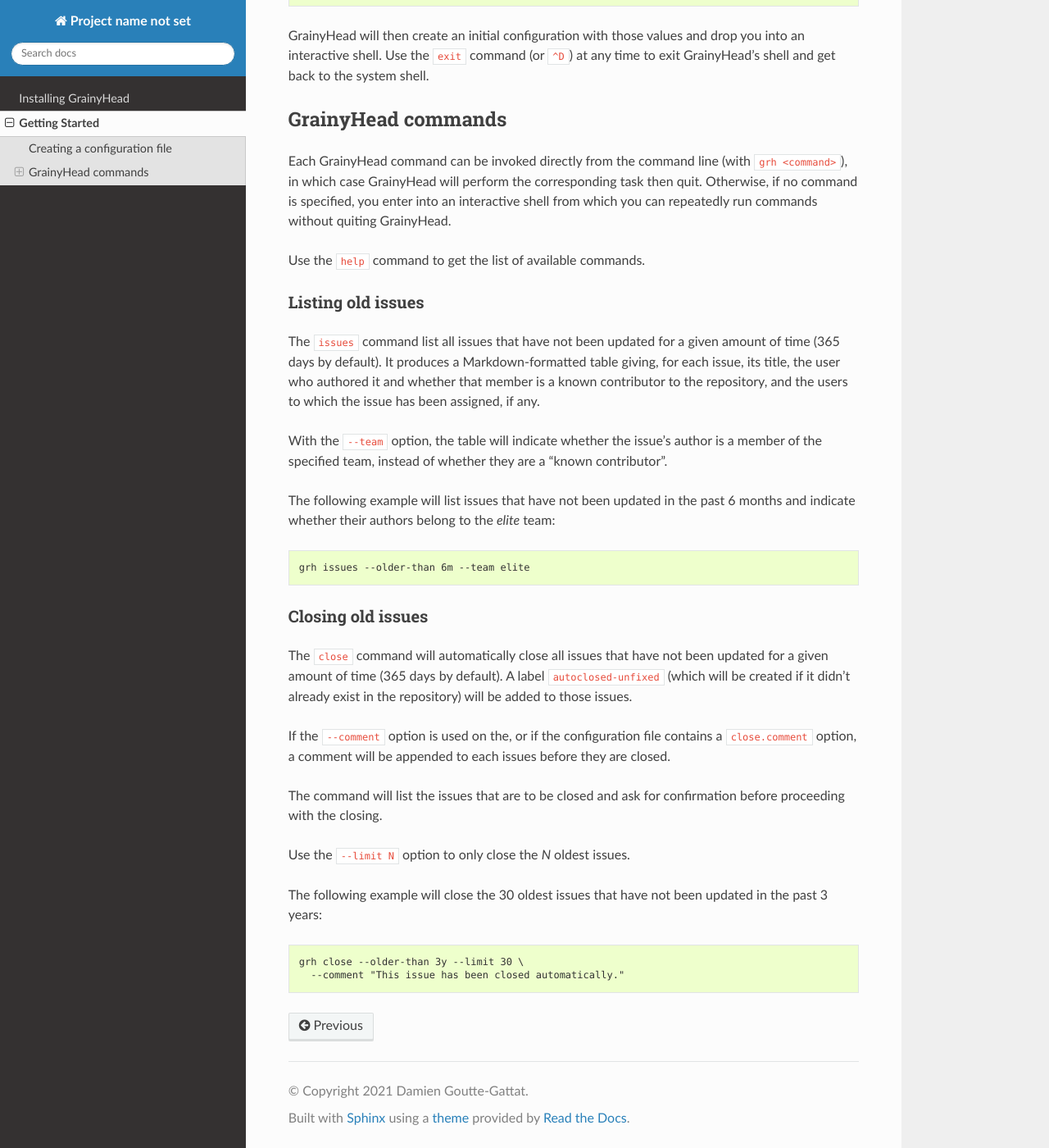
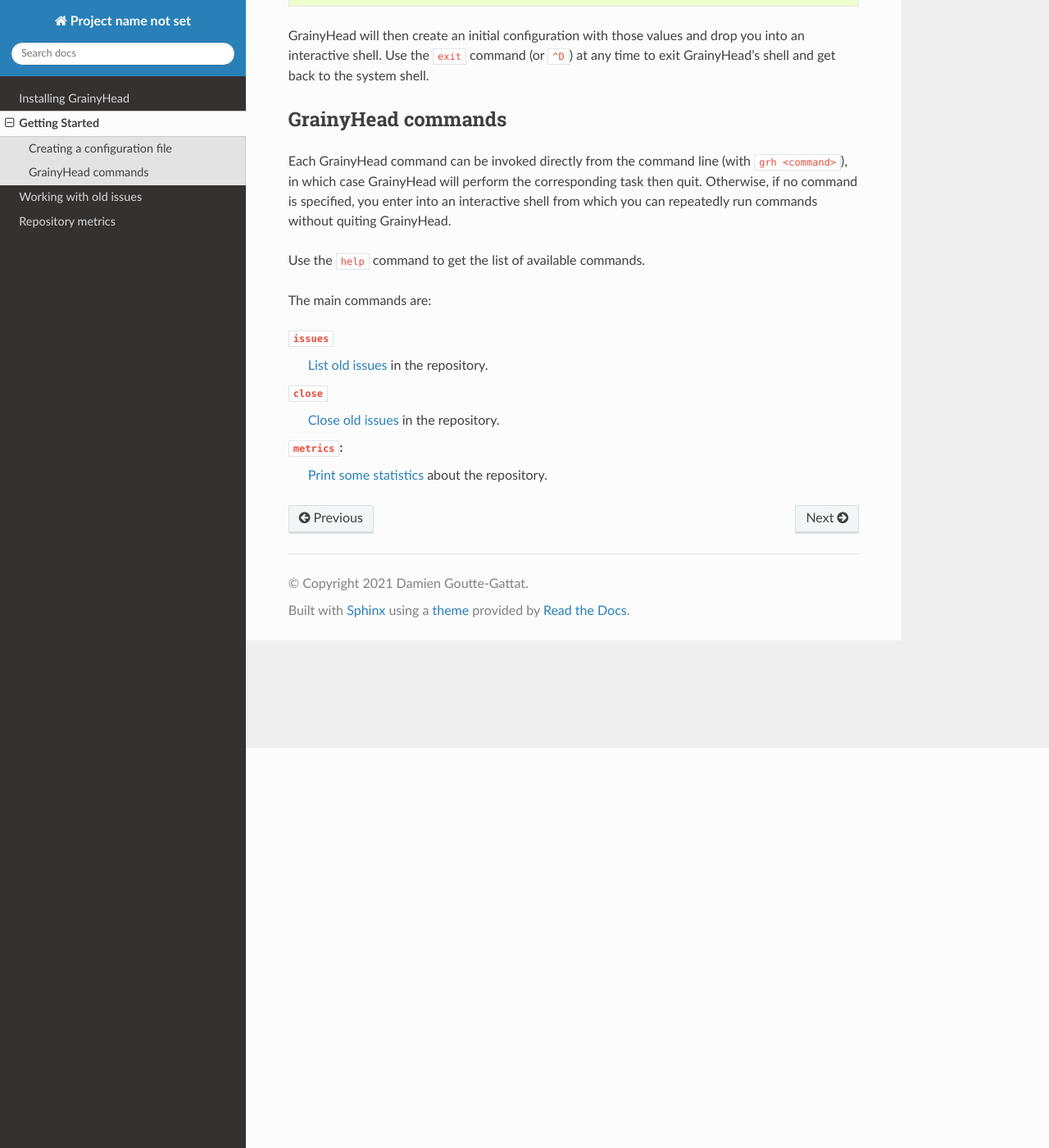
Before and after one commit to gouttegd/grainyhead, a Sphinx documentation site: the page built from docs/quickstart.rst, in a window 1280 px wide and 1400 px high, scrolled down 488 px. Shown: the whole window at 82% size. Built offline with Sphinx 7.4.7 and the Read the Docs theme 2.0.0, drawn with Linux system fonts in a browser that asks for light colours.

Commit message:
Update documentation.
Slightly improve the online documentation of some commands. Add a richer
RST documentation.

```diff
--- a/docs/index.rst
+++ b/docs/index.rst
@@ -15,3 +15,5 @@
 
    install
    quickstart
+   old-issues
+   metrics
--- a/docs/install.rst
+++ b/docs/install.rst
@@ -24,6 +24,7 @@
 
 * `click-shell <https://github.com/clarkperkins/click-shell>`_
 * `ghapi <https://ghapi.fast.ai/>`_
+* `dateutil <https://github.com/dateutil/dateutil>`_
 
 Install those dependencies with ``pip``:
 
--- a/docs/quickstart.rst
+++ b/docs/quickstart.rst
@@ -38,49 +38,13 @@
 
 Use the ``help`` command to get the list of available commands.
 
+The main commands are:
 
-Listing old issues
-------------------
+``issues``
+    :ref:`List old issues <listing-old-issues>` in the repository.
 
-The ``issues`` command list all issues that have not been updated for a given
-amount of time (365 days by default). It produces a Markdown-formatted table
-giving, for each issue, its title, the user who authored it and whether that
-member is a known contributor to the repository, and the users to which the
-issue has been assigned, if any.
+``close``
+    :ref:`Close old issues <closing-old-issues>` in the repository.
 
-With the ``--team`` option, the table will indicate whether the issue’s author
-is a member of the specified team, instead of whether they are a “known
-contributor”.
-
-The following example will list issues that have not been updated in the past
-6 months and indicate whether their authors belong to the *elite* team:
-
-.. code-block:: console
-
-   grh issues --older-than 6m --team elite
-
-
-Closing old issues
-------------------
-
-The ``close`` command will automatically close all issues that have not been
-updated for a given amount of time (365 days by default). A label
-``autoclosed-unfixed`` (which will be created if it didn’t already exist in
-the repository) will be added to those issues.
-
-If the ``--comment`` option is used on the, or if the configuration file contains a
-``close.comment`` option, a comment will be appended to each issues before
-they are closed.
-
-The command will list the issues that are to be closed and ask for
-confirmation before proceeding with the closing.
-
-Use the ``--limit N`` option to only close the *N* oldest issues.
-
-The following example will close the 30 oldest issues that have not been
-updated in the past 3 years:
-
-.. code-block:: console
-
-   grh close --older-than 3y --limit 30 \
-     --comment "This issue has been closed automatically."
+``metrics``:
+    :doc:`Print some statistics <metrics>` about the repository.
```
Also changed, not shown: README.md (+36 -18 lines), docs/metrics.rst (added, +125 -0 lines), docs/old-issues.rst (added, +75 -0 lines), 1 other file.
